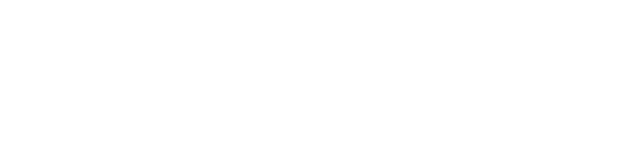
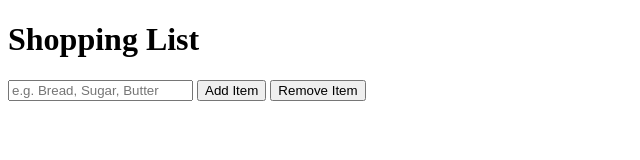
Before and after one commit to 0gmec/lab4.2-meccas, a plain HTML site: page index.html in a window 1280 px wide. Shown: the whole page, without its empty margins (0-640 px from the left). Drawn offline with Linux system fonts and the light colour scheme.

Commit message:
added task 3 and index.html

```diff
--- a/index.html
+++ b/index.html
@@ -3,9 +3,22 @@
 <head>
     <meta charset="UTF-8">
     <meta name="viewport" content="width=device-width, initial-scale=1.0">
-    <title>Document</title>
+    <title>Shopping List</title>
+    <link rel="stylesheet" href="style.css">
+
 </head>
 <body>
+    <h1>Shopping List</h1>
 
+
+    <input type="text" id="itemInput" placeholder="e.g. Bread, Sugar, Butter">
+    <button onclick="addItem()">Add Item</button>
+    <button onclick="removeItem()">Remove Item</button>
+
+    <ul id="shoppingList"></ul>
+
+
+
+<script src="script.js"></script>
 </body>
 </html>
--- a/script.js
+++ b/script.js
@@ -5,14 +5,14 @@ function addItem(item) {
     if (!shoppingList.includes(item)) {
         shoppingList.push(item);
         console.log(`${item} added to shopping list.`);
-    }else {
+    } else {
         console.log(`${item} is already in the shopping list.`);
     }
 
 }
 
 
-function removeLastItem (item) {
+function removeLastItem(item) {
     shoppingList.pop(item)
 }
 removeLastItem()
@@ -38,13 +38,40 @@ displayList();
 
 //TASK 2
 
-function filterItems (searchTerm) {
-    return shoppingList.filter(function(item) {
+function filterItems(searchTerm) {
+    return shoppingList.filter(function (item) {
         return item.toLowerCase().includes(searchTerm.toLowerCase());
     });
 
 
 }
-console.log(filterItems("s"));
-console.log(filterItems("pen"));
-console.log(filterItems("onions"));
+// console.log(filterItems("s"));
+// console.log(filterItems("pen"));
+// console.log(filterItems("onions"));
+
+
+//TASK 3
+
+let myList = [];
+function addItem() {
+    const itemInput = document.getElementById("itemInput");
+    const itemText = itemInput.value.trim();
+
+    if (itemText.length > 0) {
+        myList.push(itemText);
+        itemInput.value = " ";
+
+        const shoppingList = document.getElementById('shoppingList');
+        const listItem = document.createElement('li');
+        listItem.textContent = itemText;
+        shoppingList.appendChild(listItem);
+    }
+}
+    function removeItem() {
+        if (myList.length> 0) {
+            myList.pop();
+            const shoppingList = document.getElementById('shoppingList');
+            shoppingList.removeChild(shoppingList.lastChild);
+        }
+
+    }
```
Lines whose indentation alone changed are shown as unchanged.
